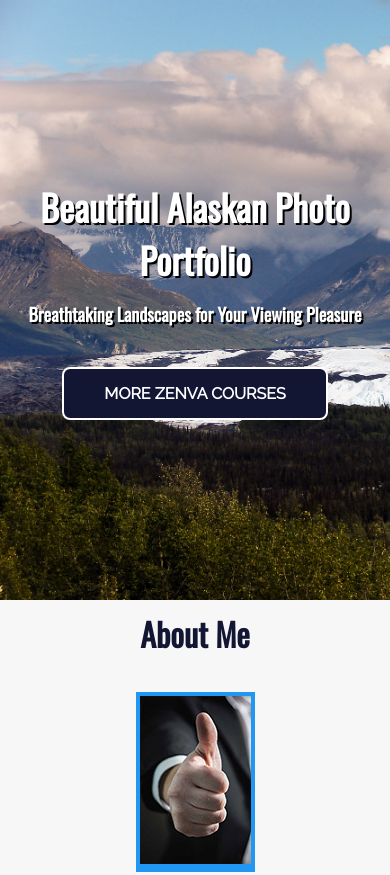
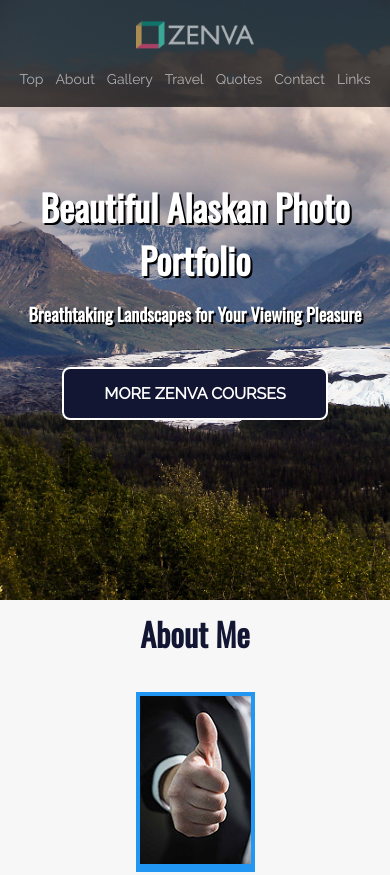
Before and after one commit to ImtiazHabib/ProtfolioTypeWeb, a plain HTML site: page index.html in a window 390 px wide. Shown: the top 875 px of the page. Drawn offline with nearby package versions, Linux system fonts and the light colour scheme.

Commit message:
final logo and header nav added

```diff
--- a/index.html
+++ b/index.html
@@ -9,12 +9,29 @@
   <link href="https://fonts.googleapis.com/css?family=Oswald|Raleway" rel="stylesheet">
   <script defer src="https://use.fontawesome.com/releases/v5.0.6/js/all.js"></script>
   <link rel="stylesheet" href="styles.css">
+  <script src="http://ajax.googleapis.com/ajax/libs/jquery/1.8/jquery.min.js"></script>
+
   <style>
 
   </style>
 </head>
 
-<body id="top">
+
+  <body id="top">
+  <header>
+    <h2><a href="#" target="_blank"><img src="img/logo.png" alt=""></a></h2>
+    <nav>
+      <ul>
+        <li><a href="#top">Top</a></li>
+        <li><a href="#about">About</a></li>
+        <li><a href="#gallery">Gallery</a></li>
+        <li><a href="#getting-around">Travel</a></li>
+        <li><a href="#famous-quotes">Quotes</a></li>
+        <li><a href="#contact">Contact</a></li>
+        <li><a href="#social-media">Links</a></li>
+      </ul>
+    </nav>
+  </header>
   <!-- ******************************** -->
   <div id="hero">
     <div class="background-image"></div>
@@ -113,6 +130,22 @@
     <!--            <p>&copy; <script>document.write(new Date().getFullYear());</script> It sure is fun create websites.</p>-->
     <p>&ldquo;Tell me and I forget, teach me and I may remember, involve me and I learn.&rdquo; &mdash;Benjamin Franklin</p>
   </footer>
+  <script type="text/javascript">
+  $(document).ready(function() {
+    $('a[href^="#"]').on('click', function(e) {
+      e.preventDefault();
+
+      var target = this.hash;
+      var $target = $(target);
+
+      $('html, body').stop().animate({
+        'scrollTop': $target.offset().top - 100
+      }, 900, 'swing', function() {
+        window.location.hash = target - 100;
+      });
+    });
+  });
+</script>
 </body>
 
 </html>
--- a/styles.css
+++ b/styles.css
@@ -38,6 +38,70 @@ hr {
   margin: 40px auto;
 }
 
+/* --------------
+HEADER
+-----------------*/
+
+header {
+  background-color: rgba(0, 0, 0, .7);
+  position: fixed;
+  z-index: 10;
+  top: 0;
+  left: 0;
+  width: 100%;
+  color: #fff;
+  padding: 35px 100px 20px;
+  display: flex;
+  justify-content: space-around;
+  align-items: center;
+}
+
+header a {
+  text-decoration: none;
+  color: white;
+  opacity: .6;
+  cursor: pointer;
+}
+
+header a:hover {
+  opacity: 1;
+}
+
+header nav ul {
+  font-size: 14px;
+  display: flex;
+  flex-direction: row;
+  justify-content: flex-end;
+}
+
+header nav li {
+  margin: 0 6px;
+}
+
+header nav li:first-child {
+  margin-left: 0;
+}
+
+header nav li:last-child {
+  margin-right: 0;
+}
+
+@media(max-width:1000px) {
+  header {
+    text-align: center;
+    flex-direction: column;
+    padding: 20px 50px;
+  }
+  header img {
+    width: 75%;
+  }
+  header nav {
+    justify-content: space-around;
+  }
+  header h2 {
+    margin-bottom: 15px;
+  }
+}
 
 /* --------------
 HERO
```
